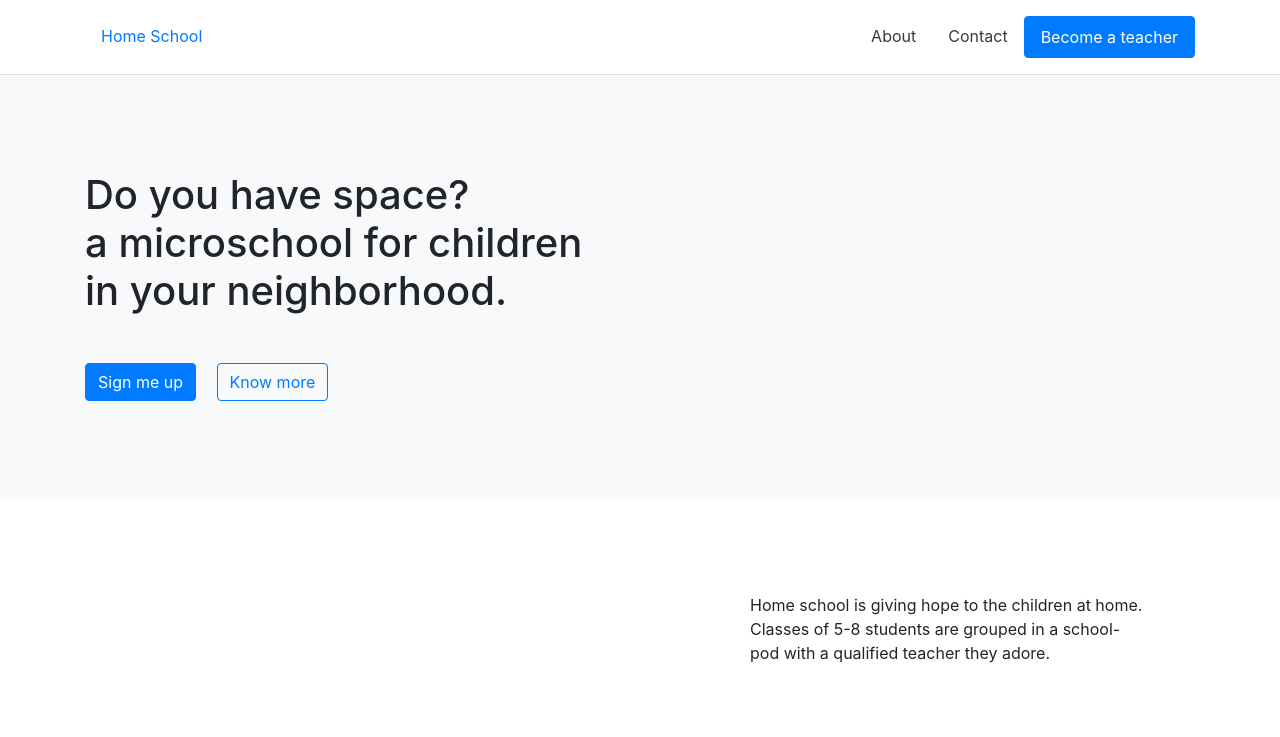
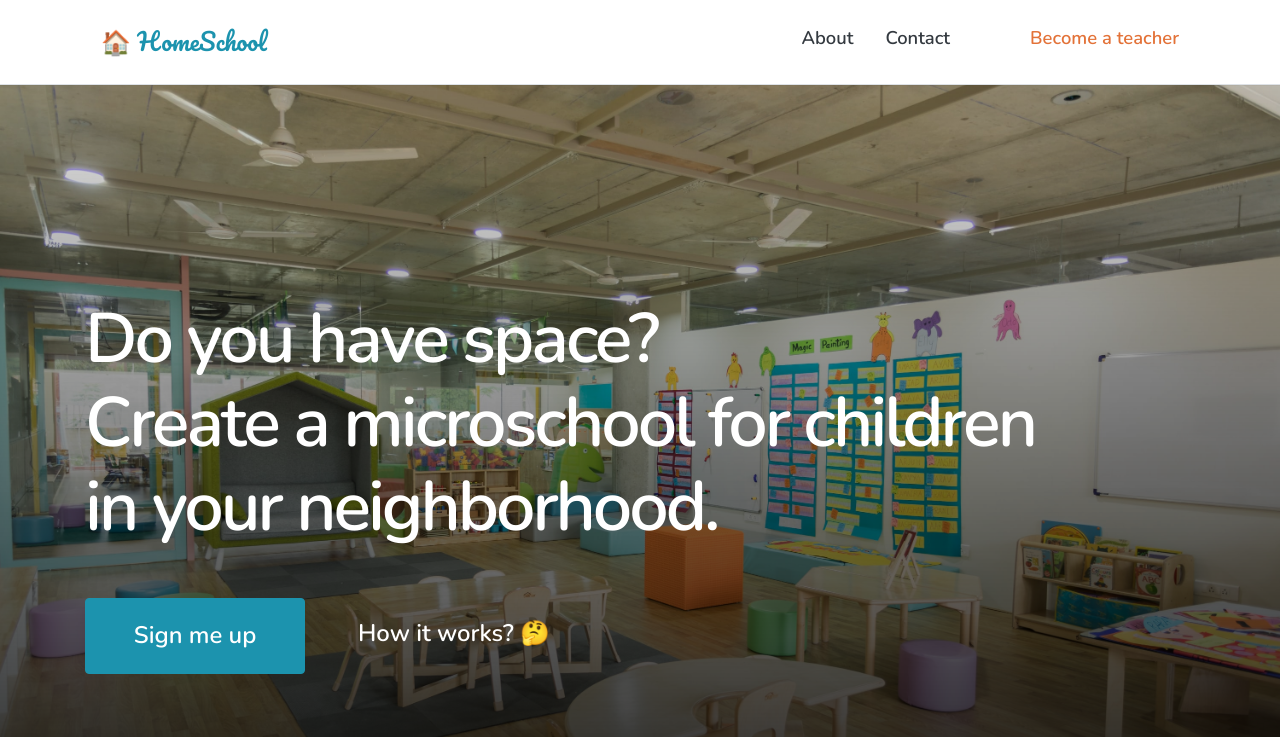
Before and after one commit to Cathella/HomeSchool, a plain HTML site: page index.html in a window 1280 px wide. Shown: the top 737 px of the page. Drawn offline with nearby package versions, Linux system fonts and the light colour scheme.

Commit message:
add images and style.css

```diff
--- a/index.html
+++ b/index.html
@@ -5,11 +5,14 @@
     <meta name="viewport" content="width=device-width, initial-scale=1.0">
     <title>Home School</title>
     <link rel="stylesheet" href="https://stackpath.bootstrapcdn.com/bootstrap/4.5.2/css/bootstrap.min.css" integrity="sha384-JcKb8q3iqJ61gNV9KGb8thSsNjpSL0n8PARn9HuZOnIxN0hoP+VmmDGMN5t9UJ0Z" crossorigin="anonymous">
+    <link href="https://fonts.googleapis.com/css2?family=Nunito:wght@600;900&display=swap" rel="stylesheet">
+    <link href="https://fonts.googleapis.com/css2?family=Pacifico&display=swap" rel="stylesheet">
+    <link rel="stylesheet" href="style.css">
 </head>
 <body>
     <header class="border-bottom pt-3 pb-3">
         <nav class="d-flex justify-content-between container">
-            <a class="nav-link" href="#">Home School</a>
+            <a class="nav-link logo" href="#">🏠 HomeSchool</a>
             <ul class="d-flex nav">
                 <li class="nav-item">
                     <a class="nav-link text-dark" href="#">About</a>
@@ -17,44 +20,29 @@
                 <li class="nav-item">
                     <a class="nav-link text-dark" href="#">Contact</a>
                 </li>
-                <li class="nav-item">
-                    <a class="nav-link btn btn-primary" href="#">Become a teacher</a>
+                <li class="nav-item ml-5">
+                    <a class="nav-link orange-link" href="#">Become a teacher</a>
                 </li>
             </ul>
         </nav>
     </header>
 
     <main>
-        <div class="pt-5 pb-5 bg-light ">
+        <div class="intro">
             <div class="container">
-                <h1 class="mt-5">
+                <h1 class="mt-5 text-white">
                     Do you have space?<br>
-                    a microschool for children<br>
+                    Create a microschool for children<br>
                     in your neighborhood.
                 </h1>
                 <div class="mt-5 mb-5">
-                    <a href="#" class="btn btn-primary mr-3">Sign me up</a>
-                    <a href="#" class="btn btn-outline-primary">Know more</a>
+                    <a href="#" class="btn big-btn mr-5 text-white">Sign me up</a>
+                    <a href="#" class="how-btn text-white">How it works? 🤔</a>
                 </div>
             </div>
         </div>
 
-        <div class="pt-5 pb-5">
-            <div class="container">
-                <div class="row">
-                    <div class="col-md-7"></div>
-                    <div class="col-md-5">
-                        <p class="pr-5 pt-5 pb-5">
-                            Home school is giving hope to the children at home.
-                            Classes of 5-8 students are grouped in a school-pod
-                            with a qualified teacher they adore.
-                        </p>
-                    </div>
-                </div>
-            </div>
-        </div>
-
-        <div class="border-top">
+        <div class="border-bottom">
             <div class="container pt-5 pb-5 mb-5">
                 <h2 class="pb-3 mt-5 mb-5 text-center">How it works</h2>
                 <div class="row mb-5">
@@ -90,6 +78,21 @@
                             <h5>Setup a Space</h5>
                             <p>Identify the space where your pod will take place</p>
                         </div>
+                    </div>
+                </div>
+            </div>
+        </div>
+
+        <div class="pt-5 pb-5">
+            <div class="container">
+                <div class="row">
+                    <div class="col-md-7"></div>
+                    <div class="col-md-5">
+                        <p class="pr-5 pt-5 pb-5">
+                            Home school is giving hope to the children at home.
+                            Classes of 5-8 students are grouped in a school-pod
+                            with a qualified teacher they adore.
+                        </p>
                     </div>
                 </div>
             </div>
--- /dev/null
+++ b/style.css
@@ -0,0 +1,44 @@
+body {
+    font-family: 'Nunito', sans-serif;
+    font-size: 1.15em;
+}
+
+/* Nav */
+.logo {
+    font-size: 1.3em;
+    font-family: 'Pacifico', cursive;
+    color: #1c93ae;
+}
+
+.intro {
+    background: linear-gradient(to bottom, rgba(0, 0, 0, 0.1), rgba(0, 0, 0, 0.9)), url('img/gautam-arora-78Ae6N7rNvI-unsplash.jpg');
+    background-size: cover;
+    background-position: center bottom;
+    padding: 9em 0;
+}
+
+.intro h1 {
+    font-size: 3.8em;
+    letter-spacing: -3px;
+}
+
+/* Buttons */
+.big-btn {
+    padding: .8em 2em;
+    font-size: 1.3em;
+    background-color: #1c93ae;
+    border-color: #1c93ae;
+}
+
+.how-btn {
+    font-size: 1.3em;
+}
+
+.how-btn img {
+    height: 1.5em;
+}
+
+/* Links */
+.orange-link {
+    color: #e37238;
+}
```
Also changed, not shown: img/gautam-arora-78Ae6N7rNvI-unsplash.jpg (added), img/how.png (added).
